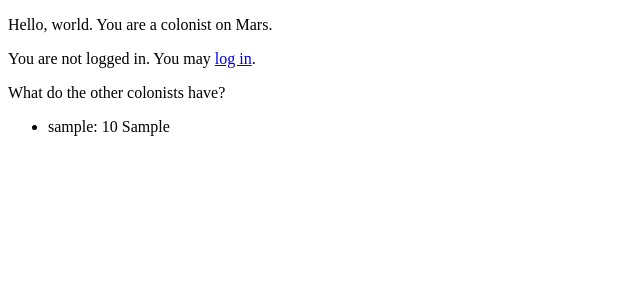
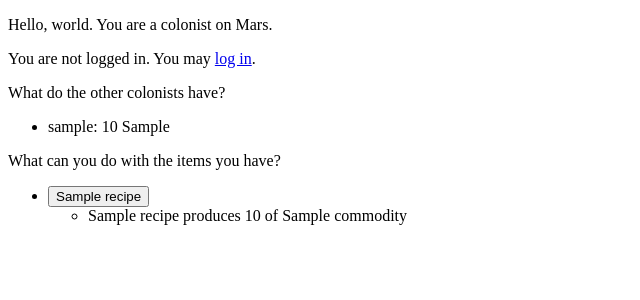
Before and after one commit to tswett/lepwick, a Django app: page / in a window 1280 px wide. Shown: the top 300 px of the page, without its empty margins (0-640 px from the left). Run offline with Django 3.2, Linux system fonts and the light colour scheme; tables that the repository leaves empty hold one stand-in row (values such as "Sample post").

Commit message:
Add buttons for executing recipes

```diff
--- a/mainapp/templates/mainapp/index.html
+++ b/mainapp/templates/mainapp/index.html
@@ -15,4 +15,22 @@
         <li>{{ holding }}</li>
         {% endfor %}
     </ul>
+
+    <p>What can you do with the items you have?</p>
+
+    <form method="post" action="do_recipe">
+        {% csrf_token %}
+        <ul>
+            {% for recipe in recipes %}
+            <li>
+                <button type="submit" name="recipe" value="{{ recipe.id }}">{{ recipe }}</button>
+                <ul>
+                    {% for item in recipe.items.all %}
+                    <li>{{ item }}</li>
+                    {% endfor %}
+                </ul>
+            </li>
+            {% endfor %}
+        </ul>
+    </form>
 </html>
--- a/mainapp/urls.py
+++ b/mainapp/urls.py
@@ -4,4 +4,5 @@ from . import views
 
 urlpatterns = [
     path('', views.index, name='index'),
+    path('do_recipe', views.do_recipe, name='do_recipe'),
 ]
--- a/mainapp/views.py
+++ b/mainapp/views.py
@@ -2,11 +2,21 @@ from django.http import HttpResponse
 from django.shortcuts import render
 from django.template import loader
 
-from .models import UserHolding
+from .models import Recipe, UserHolding
 
 def index(request):
     all_holdings = UserHolding.objects.all()
+    all_recipes = Recipe.objects.all()
     template = loader.get_template('mainapp/index.html')
-    context = { 'holdings': all_holdings }
+    context = { 'holdings': all_holdings, 'recipes': all_recipes }
 
     return HttpResponse(template.render(context, request))
+
+def do_recipe(request):
+    recipe_id = int(request.POST['recipe'])
+    recipe = Recipe.objects.get(pk=recipe_id)
+    inventory = request.user.userinventory
+
+    recipe.execute_for(inventory)
+
+    return HttpResponse('You have successfully executed this recipe.', content_type='text/plain')
```
